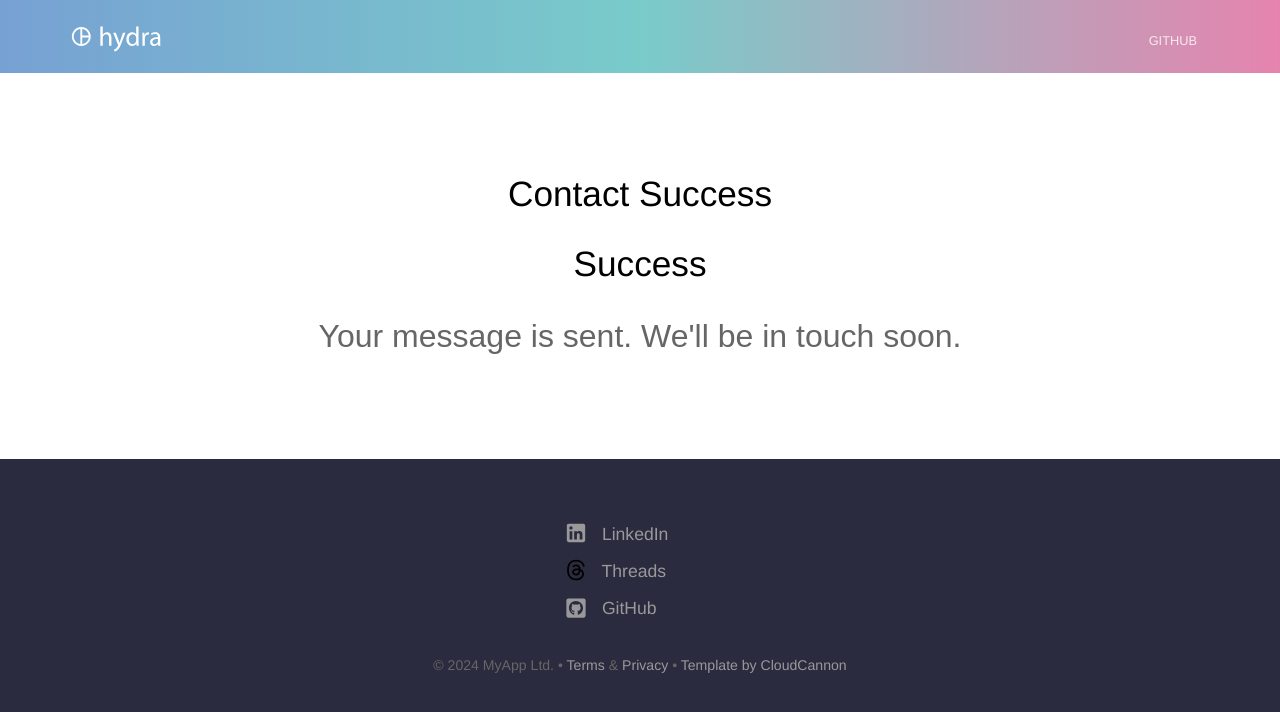
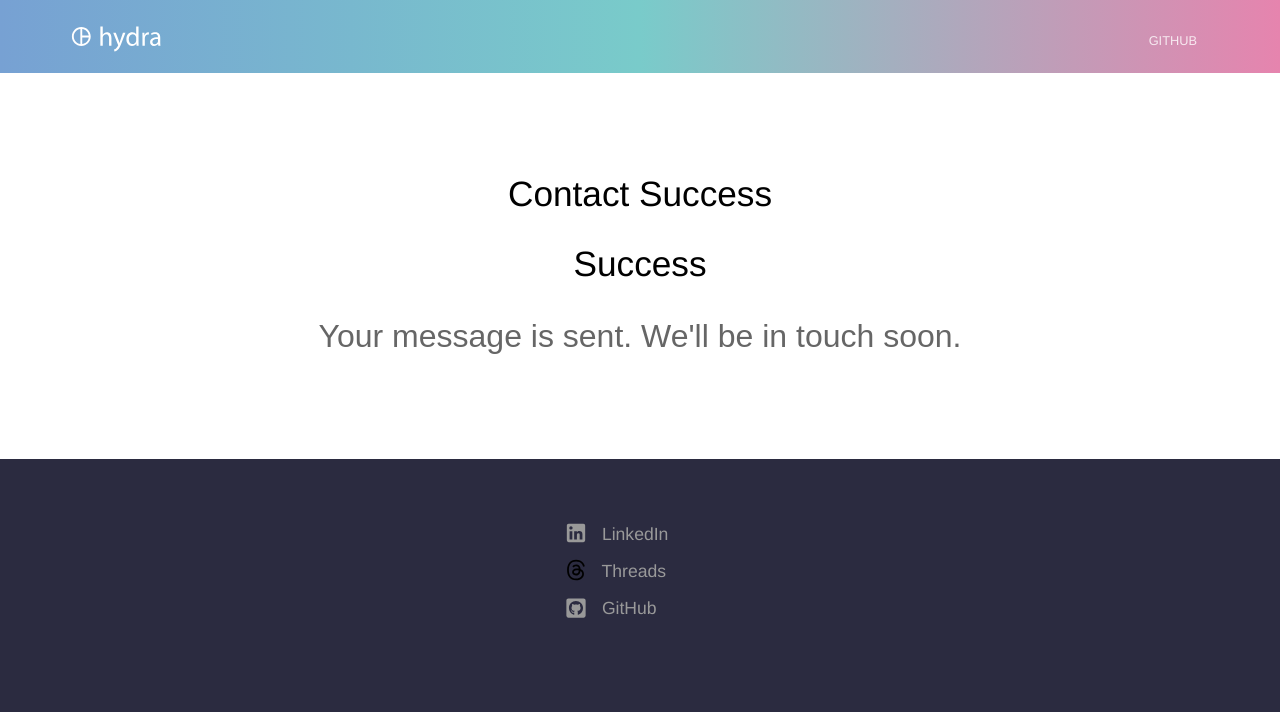
Before and after one commit to hi-sushanta/prompt, a Jekyll site: the page built from contact-success.html, in a window 1280 px wide. Shown: the top 712 px of the page. Built offline with Jekyll 4.4.1, drawn with Linux system fonts in a browser that asks for light colours.

Commit message:
footer among removed by copy right tag

```diff
--- a/_layouts/default.html
+++ b/_layouts/default.html
@@ -44,7 +44,6 @@
 					</ul>
 					{% endfor %}
 				</div>
-				<p class="copyright">&copy; {{ site.time | date: '%Y' }} MyApp Ltd. • <a href="#">Terms</a> &amp; <a href="#">Privacy</a> • <a href="https://cloudcannon.com/">Template by CloudCannon</a></p>
 			</div>
 		</footer>
 		<script>
```
